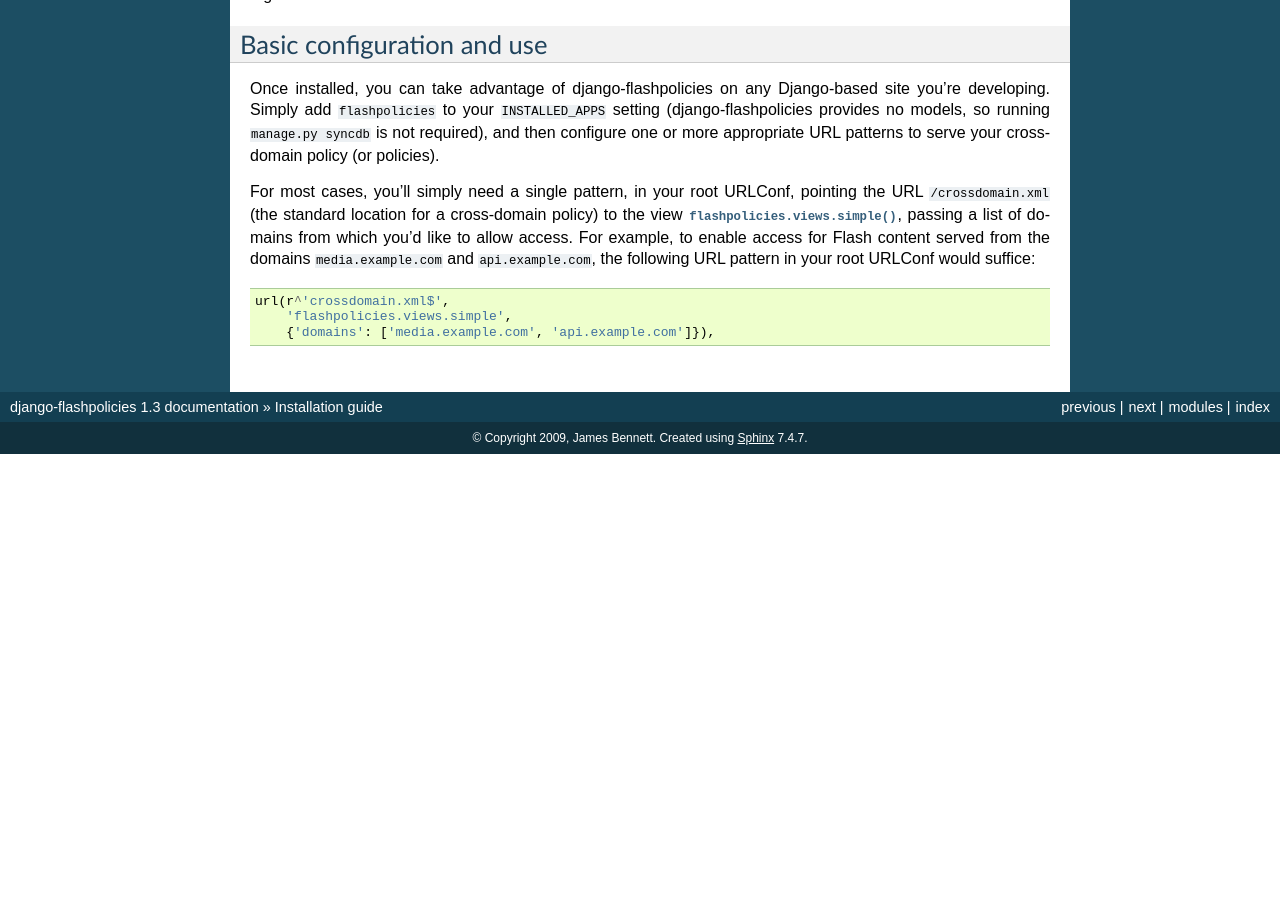
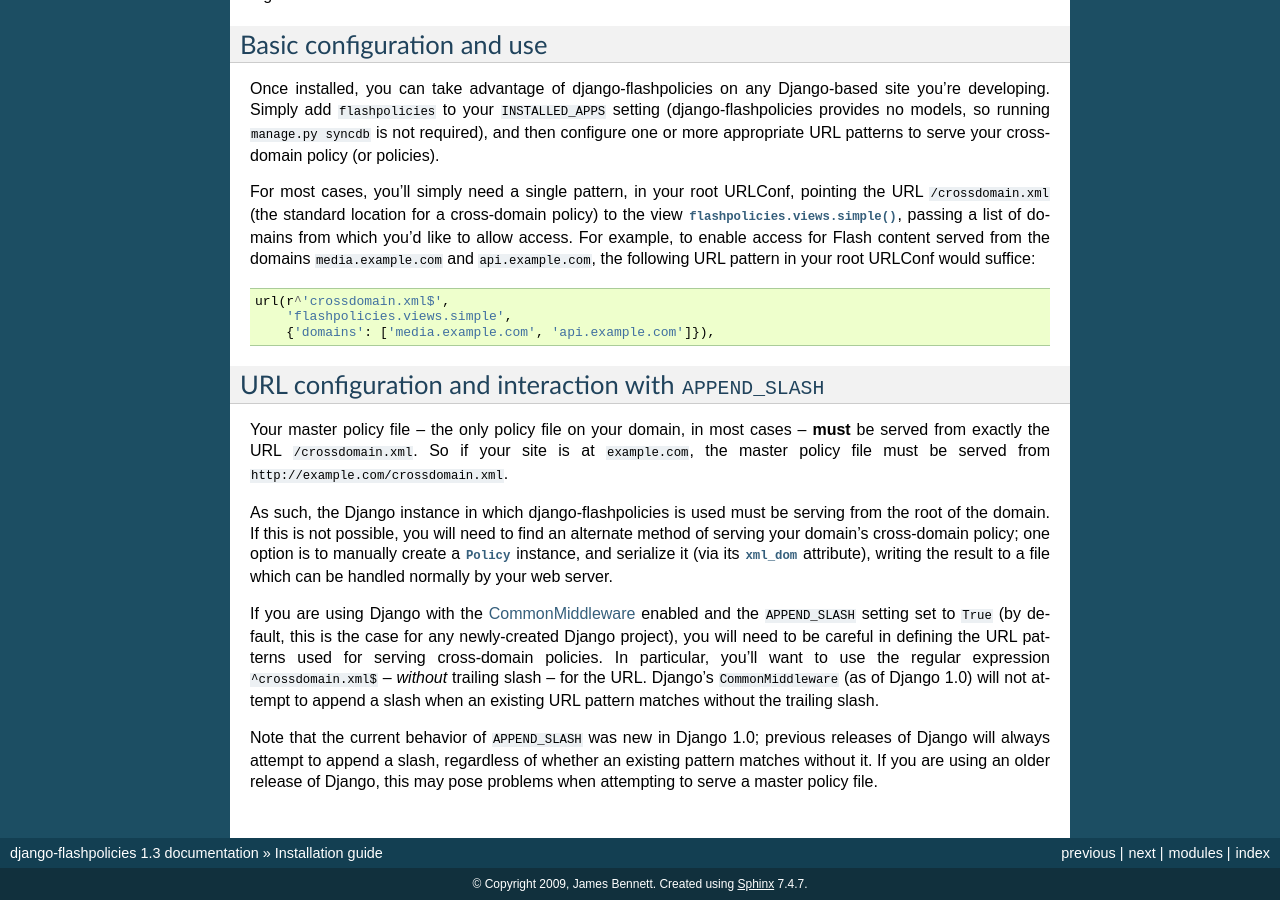
Before and after one commit to ubernostrum/django-flashpolicies, a Sphinx documentation site: the page built from docs/install.rst, in a window 1280 px wide and 900 px high, scrolled down 1417 px. Built offline with Sphinx 7.4.7, drawn with Linux system fonts in a browser that asks for light colours; before the commit the page ends 1871 px from its top, so only the background shows below that; some of the changed text lies outside the part shown.

Commit message:
Expand documentation to cover URL configuration corner cases.

```diff
--- a/docs/install.rst
+++ b/docs/install.rst
@@ -120,3 +120,39 @@
     url(r^'crossdomain.xml$',
         'flashpolicies.views.simple',
         {'domains': ['media.example.com', 'api.example.com']}),
+
+
+URL configuration and interaction with ``APPEND_SLASH``
+-------------------------------------------------------
+
+Your master policy file -- the only policy file on your domain, in
+most cases -- **must** be served from exactly the URL
+``/crossdomain.xml``. So if your site is at ``example.com``, the
+master policy file must be served from
+``http://example.com/crossdomain.xml``.
+
+As such, the Django instance in which django-flashpolicies is used
+must be serving from the root of the domain. If this is not possible,
+you will need to find an alternate method of serving your domain's
+cross-domain policy; one option is to manually create a
+:class:`~flashpolicies.policies.Policy` instance, and serialize it
+(via its :attr:`~flashpolicies.policies.Policy.xml_dom` attribute),
+writing the result to a file which can be handled normally by your web
+server.
+
+If you are using Django with the `CommonMiddleware
+<http://docs.djangoproject.com/en/dev/ref/middleware/#module-django.middleware.common>`_
+enabled and the ``APPEND_SLASH`` setting set to ``True`` (by default,
+this is the case for any newly-created Django project), you will need
+to be careful in defining the URL patterns used for serving
+cross-domain policies. In particular, you'll want to use the regular
+expression ``^crossdomain.xml$`` -- *without* trailing slash -- for
+the URL. Django's ``CommonMiddleware`` (as of Django 1.0) will not
+attempt to append a slash when an existing URL pattern matches without
+the trailing slash.
+
+Note that the current behavior of ``APPEND_SLASH`` was new in Django
+1.0; previous releases of Django will always attempt to append a
+slash, regardless of whether an existing pattern matches without
+it. If you are using an older release of Django, this may pose
+problems when attempting to serve a master policy file.
```
